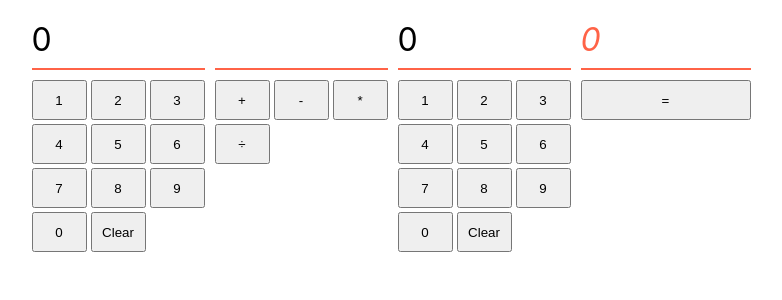
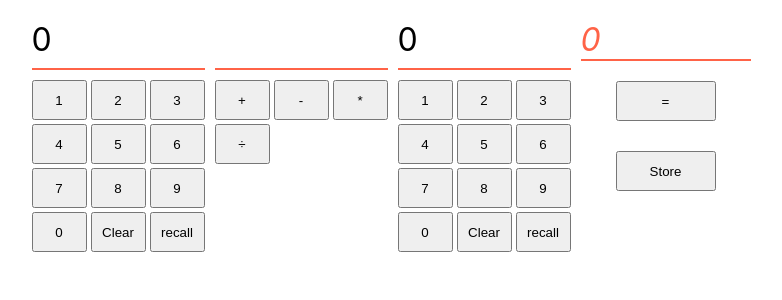
Before and after one commit to boolean-uk/react-state-calculator, a React (Vite) app: page / in a window 1280 px wide. Shown: the top 300 px of the page, without its empty margins (249-1031 px from the left). Built offline with nearby package versions, Linux system fonts and the light colour scheme.

Commit message:
Kanthee - C#3 - 26.02.24: extension2

```diff
--- a/src/App.css
+++ b/src/App.css
@@ -24,10 +24,12 @@ html {
   gap:10px;
 }
 
-.panel p {
+/* With space " ", you can target the child element in a class */
+.panel p  {
   border-bottom: 2px solid tomato;
   font-size:2rem;
   min-width: 170px;
+
 }
 
 .numbers {
@@ -41,9 +43,22 @@ html {
 .answer {
   color:tomato;
   font-style: italic;
+  display: flex;
+  flex-direction: column; /* Align items vertically */
+  align-items: center; /* Center items horizontally */
+
 }
 
 .answer button {
-  width: 100%;
+  width: 100px;
   height: 40px;
+  margin: 10px;
 }
+
+/* Test */
+/* IN CSS: '.' is used as a selector for a class name */
+.panel.answer button:hover {
+  /* Style for buttons on hover */
+  background-color: #832020; /* Change background color */
+  cursor: pointer; /* Change cursor to pointer on hover */
+}
--- a/src/App.jsx
+++ b/src/App.jsx
@@ -12,6 +12,9 @@ function App() {
   const [operation, setOperation] = useState('');
   const [result, setResult] = useState(0);
 
+  // exention2: storevalue
+  const [storeValue, setStoreValue] = useState(0);
+
   return (
 
 
@@ -19,12 +22,13 @@ function App() {
     // Panels and numbers
     <div className="calculator">
       {/* Panels and numbers */}
-      <PanelComponent value={value1} setValue={setValue1} />
+      <PanelComponent value={value1} setValue={setValue1} storeValue={storeValue}  />
       <PanelComponent4 operation={operation} setOperation={setOperation}/>
-      <PanelComponent value={value2} setValue={setValue2}/>
+      <PanelComponent value={value2} setValue={setValue2} storeValue={storeValue} />
 
       {/* Panel for result */}
-      <PanelComponent3 value1={value1} value2={value2} operation={operation} result={result} setResult={setResult}/>
+      <PanelComponent3 value1={value1} value2={value2} operation={operation} result={result} setResult={setResult} storeValue={storeValue} setStoreValue={setStoreValue}/>
+
 
     </div>
 
--- a/src/components/PanelComponent.jsx
+++ b/src/components/PanelComponent.jsx
@@ -2,6 +2,7 @@
 //import displayValue from '../functions/displayValue.jsx'
 import ClearValue from '../functions/clearValue.jsx';
 import PropTypes from 'prop-types'; // Import PropTypes
+
 
 export default function PanelComponent(props) {
 
@@ -10,10 +11,11 @@ export default function PanelComponent(props) {
   PanelComponent.propTypes = {
   value: PropTypes.string.isRequired, //  'value' is a string
   setValue: PropTypes.func.isRequired, //  'setValue' is a function
+  storeValue: PropTypes.number
 };
 
   // Destructed from props.
-  const {value, setValue} = props;
+  const {value, setValue, storeValue} = props;
 
   // DEFINE displayValue here instead.
   const displayValue = (value, setValue, number) => {
@@ -47,6 +49,10 @@ export default function PanelComponent(props) {
         {/* To to use props properly: */}
         <ClearValue value={value} setValue={setValue}/>
         {/* <button onClick={() => learValue={setValue}}>Clear</button> */}
+
+        {/* Extension 2: recall button */}
+        <button onClick={(e) => setValue(storeValue.toString()) }>recall</button>
+
       </div>
     </div>
 
--- a/src/components/PanelComponent3.jsx
+++ b/src/components/PanelComponent3.jsx
@@ -8,9 +8,11 @@ export default function PanelComponent3(props) {
         value1: PropTypes.string.isRequired,
         value2: PropTypes.string.isRequired,
         operation: PropTypes.string.isRequired,
+        storeValue: PropTypes.number,
+        setStoreValue: PropTypes.func
       };
 
-    const {value1, value2, operation, result, setResult} = props;
+    const {value1, value2, operation, result, setResult, storeValue, setStoreValue} = props;
 
     const handResultClick = () => {
 
@@ -34,12 +36,23 @@ export default function PanelComponent3(props) {
     }
     };
 
+    const handleStoreClick = () => {
+        const newValue = result
+        setStoreValue(newValue)
+        console.log(storeValue);
+
+    };
+
   return (
     <div className="panel answer">
         <p>{result}</p>
         <div>
           <button onClick={() => handResultClick()}>=</button>
         </div>
+
+        <div>
+          <button onClick={() => handleStoreClick()}>Store</button>
+        </div>
       </div>
   )
 
```
Also changed, not shown: src/functions/recallValue.jsx (added, +12 -0 lines).
